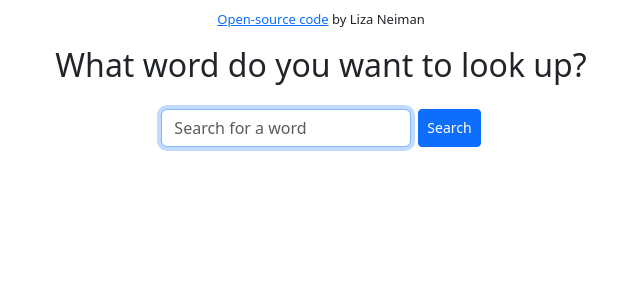
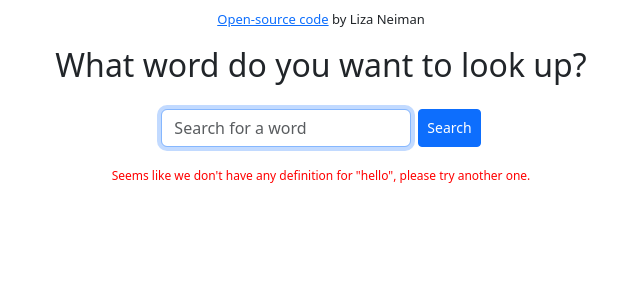
Before and after one commit to Liza-Zagorny/dictionary-app-react, a React (Create React App) app: page / in a window 1280 px wide. Shown: the top 300 px of the page, without its empty margins (319-959 px from the left). Built offline with nearby package versions, Linux system fonts and the light colour scheme; no server answers.

Commit message:
getting photos only if Dictionary succeeded

```diff
--- a/src/components/Dictionary.js
+++ b/src/components/Dictionary.js
@@ -10,19 +10,18 @@ function Dictionary(props) {
   const [photosData, setPhotosData] = useState(null);
   const [loaded, setLoaded] = useState(false);
   const [error, setError] = useState(false);
+  const [unknownWord, setUnknownWord] = useState(null);
 
   function handleChange(event) {
     setWord(event.target.value);
   }
 
   function handleDictionaryResponse(response) {
-    //console.log(response.data);
     // Some words have multiple meanings (like "sun") so we'll show the only first one, which is the most common.
     setDictionaryData(response.data[0]);
   }
 
   function handlePexelsResponse(response) {
-    //console.log(response.data);
     setPhotosData(response.data.photos);
   }
 
@@ -31,28 +30,33 @@ function Dictionary(props) {
     search();
     setError(false);
   }
+
   function search() {
-    let url = `https://api.dictionaryapi.dev/api/v2/entries/en/${word}`;
-    axios.get(url).then(handleDictionaryResponse).catch(setError(true));
-
+    let dictionaryUrl = `https://api.dictionaryapi.dev/api/v2/entries/en/${word}`;
     let pexelsApiKey =
       "563492ad6f9170000100000123b76e0be54b4e3883f9e14afbdc168c";
     let pexelsUrl = `https://api.pexels.com/v1/search?query=${word}`;
-    if (!!error) {
-      axios
-        .get(pexelsUrl, {
-          headers: { Authorization: `Bearer ${pexelsApiKey}` },
-        })
-        .then(handlePexelsResponse);
-    }
+    axios
+      .get(dictionaryUrl)
+      .then((response) => {
+        handleDictionaryResponse(response);
+        axios
+          .get(pexelsUrl, {
+            headers: { Authorization: `Bearer ${pexelsApiKey}` },
+          })
+          .then(handlePexelsResponse);
+      })
+      .catch((err) => {
+        setUnknownWord(word);
+        setError(true);
+        console.log(err);
+      });
   }
 
   function load() {
     setLoaded(true);
     search();
   }
-
-  console.log(error);
 
   if (loaded) {
     return (
@@ -70,9 +74,9 @@ function Dictionary(props) {
             Search
           </button>
         </form>
-        <div className="err-msg">
-          Seems like we don't have any definition for "{word}", please try
-          another one.
+        <div className={`err-msg ${error ? "" : "display-none"}`}>
+          Seems like we don't have any definition for "{unknownWord}", please
+          try another one.
         </div>
         <Results data={dictionaryData} />
 
--- a/src/components/Photos.js
+++ b/src/components/Photos.js
@@ -1,7 +1,6 @@
 import React from "react";
 import "../css/Photos.css";
 function Photos(props) {
-  console.log(props);
   if (props.data) {
     return (
       <div className="Photos card">
--- a/src/css/Dictionary.css
+++ b/src/css/Dictionary.css
@@ -22,5 +22,9 @@ button {
    color: red;
    font-size: 12px;
    font-weight: 500;
-   display: none
+
 }
+
+.display-none {
+display: none
+}
```
